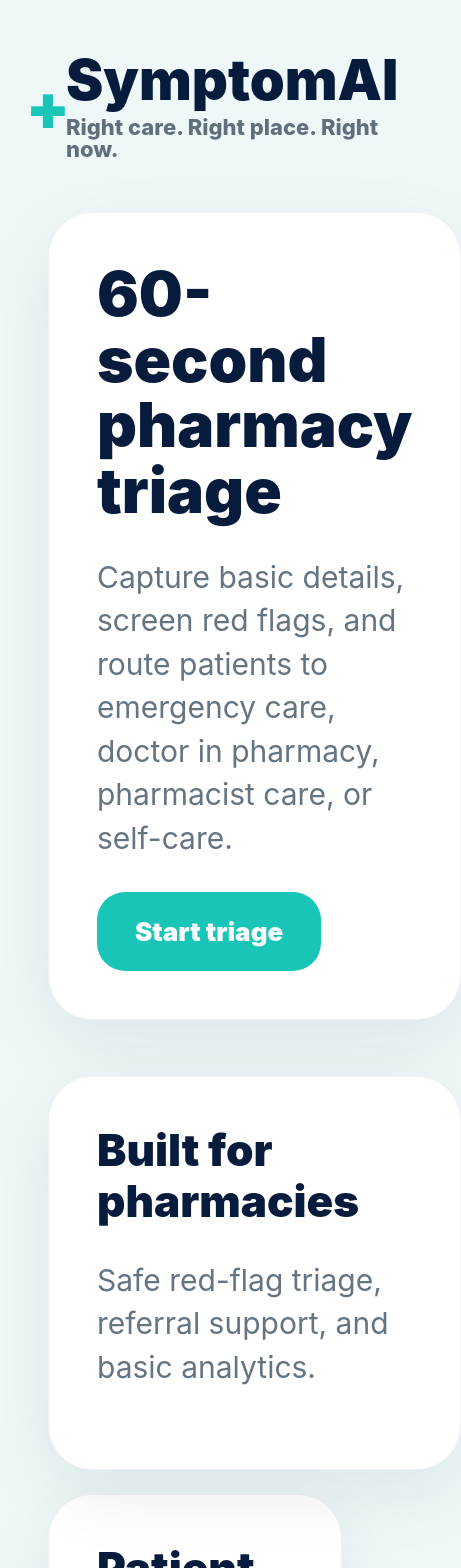
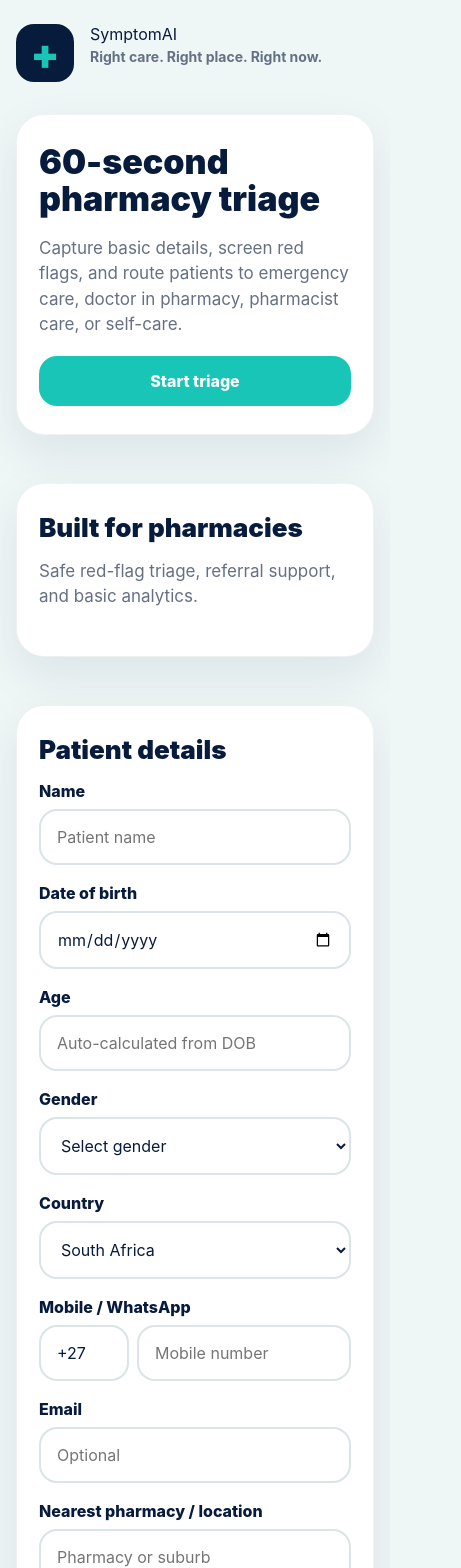
Before and after one commit to Siraajadams/symptomai, a Next.js app: page / in a window 390 px wide. Shown: the top 1568 px of the page, 461 px wide, since content can reach past the window. Built offline with nearby package versions, Linux system fonts and the light colour scheme.

Commit message:
Update globals.css

```diff
--- a/app/globals.css
+++ b/app/globals.css
@@ -7,108 +7,126 @@ body {
   margin: 0;
   padding: 0;
   font-family: Inter, Arial, sans-serif;
-  background: #eef8f8;
+  background: #eef6f6;
   color: #071b3d;
+}
+
+body {
+  min-height: 100vh;
 }
 
 a {
   color: inherit;
+  text-decoration: none;
 }
 
 .container {
-  max-width: 760px;
+  max-width: 980px;
   margin: 0 auto;
-  padding: 52px 48px 80px;
+  padding: 36px 24px 72px;
 }
 
 .logo {
   display: flex;
   align-items: center;
-  gap: 18px;
-  margin-bottom: 52px;
+  gap: 16px;
+  margin-bottom: 32px;
 }
 
 .logoMark {
-  width: 90px;
-  height: 90px;
-  border-radius: 28px;
+  width: 64px;
+  height: 64px;
+  border-radius: 18px;
   background: #071b3d;
   position: relative;
+  flex-shrink: 0;
 }
 
 .logoMark::before {
   content: "+";
-  color: #18c5b7;
-  font-size: 64px;
-  font-weight: 900;
   position: absolute;
   inset: 0;
   display: flex;
   align-items: center;
   justify-content: center;
+  color: #18c5b7;
+  font-size: 42px;
+  font-weight: 900;
 }
 
-.logo > div:last-child {
-  font-size: 56px;
+.logoText {
+  display: flex;
+  flex-direction: column;
+}
+
+.logoTitle {
+  font-size: 52px;
+  line-height: 1;
   font-weight: 900;
-  line-height: 1;
   color: #071b3d;
 }
 
 .small {
-  font-size: 22px;
-  font-weight: 800;
-  color: #5f6f7c;
-  margin-top: 8px;
+  font-size: 16px;
+  font-weight: 700;
+  color: #667085;
+  margin-top: 4px;
 }
 
 .hero {
   display: grid;
-  gap: 56px;
+  gap: 24px;
 }
 
 .card {
   background: #ffffff;
-  border-radius: 44px;
-  padding: 52px;
-  box-shadow: 0 24px 70px rgba(7, 27, 61, 0.08);
+  border-radius: 32px;
+  padding: 40px;
+  box-shadow: 0 18px 48px rgba(7, 27, 61, 0.08);
   border: 1px solid rgba(7, 27, 61, 0.06);
+  margin-bottom: 24px;
 }
 
 .card h1 {
-  font-size: 64px;
-  line-height: 1.06;
-  margin: 0 0 32px;
+  margin: 0 0 18px;
+  font-size: 56px;
+  line-height: 1.05;
+  font-weight: 900;
   color: #071b3d;
-  font-weight: 900;
 }
 
 .card h2 {
-  font-size: 44px;
+  margin: 0 0 16px;
+  font-size: 34px;
   line-height: 1.15;
-  margin: 0 0 32px;
+  font-weight: 900;
   color: #071b3d;
-  font-weight: 900;
 }
 
 .card p {
-  font-size: 30px;
-  line-height: 1.45;
-  color: #657481;
-  margin: 0 0 32px;
+  margin: 0 0 18px;
+  font-size: 20px;
+  line-height: 1.6;
+  color: #667085;
 }
 
 .button {
-  display: inline-block;
+  display: inline-flex;
+  align-items: center;
+  justify-content: center;
+  border: none;
   background: #18c5b7;
   color: #ffffff;
-  border: none;
-  border-radius: 28px;
-  padding: 24px 38px;
-  font-size: 26px;
-  font-weight: 900;
-  text-decoration: none;
+  border-radius: 18px;
+  padding: 16px 24px;
+  font-size: 17px;
+  font-weight: 800;
   cursor: pointer;
+  transition: 0.2s ease;
+}
+
+.button:hover {
+  opacity: 0.92;
 }
 
 .button.secondary {
@@ -121,28 +139,37 @@ a {
 
 .grid {
   display: grid;
-  gap: 24px;
+  grid-template-columns: 1fr 1fr;
+  gap: 18px;
 }
 
 label {
-  display: block;
-  font-size: 28px;
-  font-weight: 900;
+  display: flex;
+  flex-direction: column;
+  gap: 8px;
+  font-size: 16px;
+  font-weight: 800;
   color: #071b3d;
-  margin-top: 28px;
 }
 
 .input,
 select,
 textarea {
   width: 100%;
-  margin-top: 14px;
-  padding: 24px 26px;
-  border-radius: 22px;
-  border: 2px solid #dce4e6;
-  font-size: 26px;
+  border: 2px solid #dbe4e6;
+  border-radius: 18px;
+  padding: 16px;
+  font-size: 16px;
+  font-family: inherit;
+  background: #ffffff;
   color: #071b3d;
-  background: white;
+  outline: none;
+}
+
+.input:focus,
+select:focus,
+textarea:focus {
+  border-color: #18c5b7;
 }
 
 textarea {
@@ -152,39 +179,30 @@ textarea {
 .check {
   display: flex;
   align-items: flex-start;
-  gap: 22px;
+  gap: 14px;
+  padding: 18px;
+  border-radius: 22px;
+  border: 2px solid #e3eaec;
   background: #ffffff;
-  border: 2px solid #e4eaec;
-  border-radius: 28px;
-  padding: 26px;
-  margin: 18px 0;
+  margin-bottom: 14px;
 }
 
 .check input {
-  width: 32px;
-  height: 32px;
-  margin-top: 4px;
+  width: 22px;
+  height: 22px;
+  margin-top: 2px;
+  flex-shrink: 0;
 }
 
 .check span {
-  font-size: 30px;
-  line-height: 1.25;
-  font-weight: 900;
+  font-size: 18px;
+  line-height: 1.4;
+  font-weight: 800;
   color: #071b3d;
 }
 
-.badge {
-  display: inline-block;
-  font-size: 16px;
-  font-weight: 900;
-  letter-spacing: 0.08em;
-  text-transform: uppercase;
-  color: #071b3d;
-  margin-bottom: 20px;
-}
-
 .result {
-  border-left: 10px solid #18c5b7;
+  border-left: 8px solid #18c5b7;
 }
 
 .result.EMERGENCY {
@@ -195,38 +213,89 @@ textarea {
   border-left-color: #f79009;
 }
 
-@media (max-width: 640px) {
+.badge {
+  display: inline-block;
+  background: #eef8f8;
+  color: #071b3d;
+  padding: 8px 12px;
+  border-radius: 999px;
+  font-size: 12px;
+  font-weight: 900;
+  letter-spacing: 0.08em;
+  text-transform: uppercase;
+  margin-bottom: 16px;
+}
+
+.resultActions {
+  display: flex;
+  flex-wrap: wrap;
+  gap: 12px;
+  margin-top: 20px;
+}
+
+@media (max-width: 768px) {
   .container {
-    padding: 52px 48px 80px;
+    padding: 24px 16px 56px;
+  }
+
+  .logo {
+    align-items: flex-start;
   }
 
   .logoMark {
-    width: 90px;
-    height: 90px;
+    width: 58px;
+    height: 58px;
   }
 
-  .logo > div:last-child {
-    font-size: 56px;
+  .logoTitle {
+    font-size: 38px;
   }
 
   .small {
-    font-size: 22px;
+    font-size: 14px;
   }
 
   .card {
-    padding: 48px;
-    border-radius: 44px;
+    padding: 28px 22px;
+    border-radius: 28px;
   }
 
   .card h1 {
-    font-size: 62px;
+    font-size: 34px;
+    line-height: 1.1;
+    word-break: break-word;
   }
 
   .card h2 {
-    font-size: 44px;
+    font-size: 26px;
+    line-height: 1.2;
+    word-break: break-word;
   }
 
   .card p {
-    font-size: 30px;
+    font-size: 17px;
+    line-height: 1.5;
+  }
+
+  .grid {
+    grid-template-columns: 1fr;
+  }
+
+  .button {
+    width: 100%;
+    font-size: 16px;
+    padding: 15px 18px;
+  }
+
+  .check {
+    padding: 16px;
+  }
+
+  .check span {
+    font-size: 16px;
+  }
+
+  .resultActions {
+    flex-direction: column;
   }
 }
```
